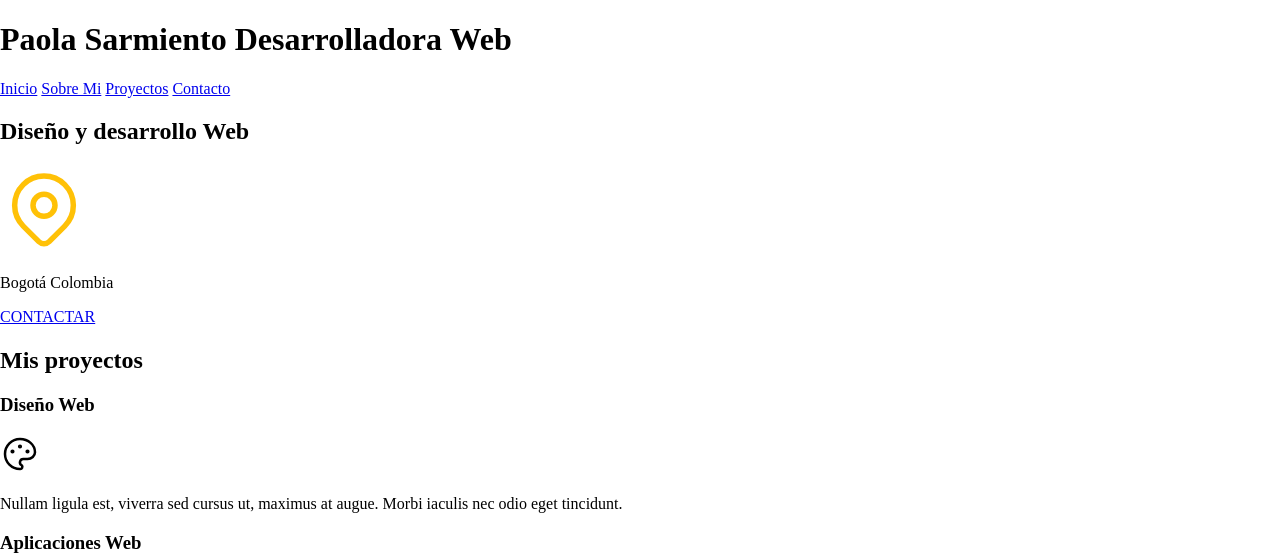
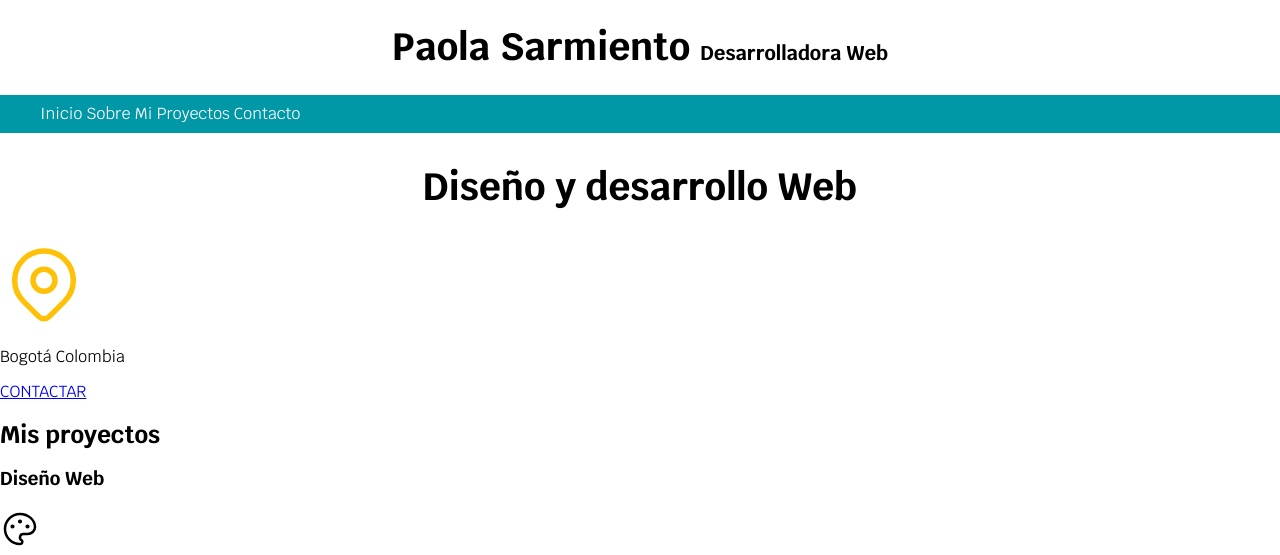
Before and after one commit to paosarmiento/front-endDeveloperPortfolio, a plain HTML site: page src/index.html in a window 1280 px wide. Shown: the top 555 px of the page. Drawn offline with Linux system fonts and the light colour scheme.

Commit message:
adding normalize

```diff
--- a/src/index.html
+++ b/src/index.html
@@ -4,7 +4,7 @@
     <meta charset="UTF-8" />
     <meta http-equiv="X-UA-Compatible" content="IE=edge" />
     <meta name="viewport" content="width=device-width, initial-scale=1.0" />
-    <title>Página ejemplo</title>
+    <title>Portafolio Paola Sarmiento</title>
     <link rel="preconnect" href="https://fonts.gstatic.com" />
     <link rel="preload" href="styles/normalize.css" as="style" />
     <link rel="stylesheet" href="styles/normalize.css" />
@@ -13,19 +13,21 @@
       rel="stylesheet"
     />
     <link rel="preload" href="styles/style.css" as="style" />
-    <link rel="stylesheet" href="styles/style.css" />
+    <link rel="stylesheet" href="styles/styles.css" />
   </head>
   <body>
     <header>
       <h1 class="titulo">Paola Sarmiento <span>Desarrolladora Web</span></h1>
     </header>
 
+    <div class="nav-background">
       <nav class="main-navigation general-container">
         <a href="#">Inicio</a>
         <a href="#">Sobre Mi</a>
         <a href="#">Proyectos</a>
         <a href="#">Contacto</a>
       </nav>
+    </div>
 
     <section>
       <h2 class="titulo">Diseño y desarrollo Web</h2>
--- a/src/styles/styles.css
+++ b/src/styles/styles.css
@@ -29,6 +29,15 @@ body {
   margin: 0 auto;
 }
 
-.main-navigation {
+.nav-background {
   background-color: var(--secundario);
 }
+
+.main-navigation {
+  padding: 1rem;
+}
+
+.main-navigation a {
+  color: var(--blanco);
+  text-decoration: none;
+}
```
Lines whose indentation alone changed are shown as unchanged.
